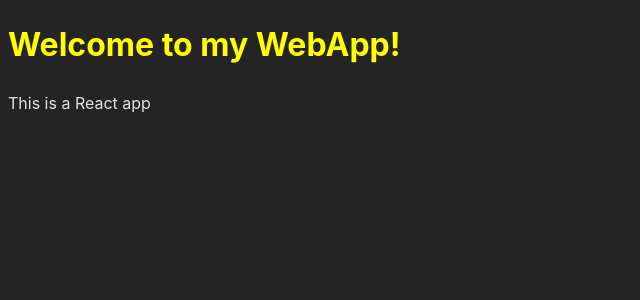
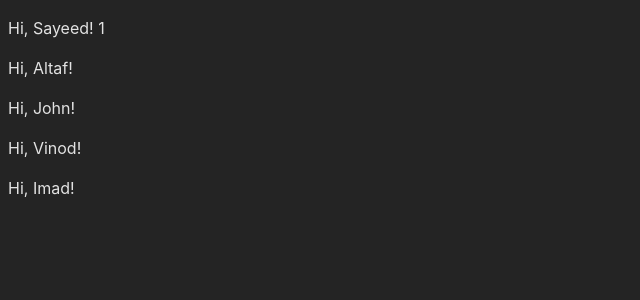
Before and after one commit to iamsayeeduddin/fsa-react-b10, a React (Vite) app: page / in a window 1280 px wide. Shown: the top 300 px of the page, without its empty margins (0-640 px from the left). Built offline with nearby package versions, Linux system fonts and the light colour scheme.

Commit message:
Comp and Props

```diff
--- a/src/App.jsx
+++ b/src/App.jsx
@@ -1,19 +1,15 @@
-import React from "react";
+import Greeting from "./components/Greeting";
 
 function App() {
-  // return (
-  //   <>
-  //     <h1 style="color: 'yellow'">Welcome to my WebApp!</h1>
-  //     <p>This is a React app</p>
-  //   </>
-  // );
-
-  const h1 = React.createElement("h1", { style: { color: "yellow" } }, "Welcome to my WebApp!");
-  const p = React.createElement("p", {}, "This is a React app");
-  const div = React.createElement("div", {}, [h1, p]);
-  return div;
+  return (
+    <>
+      <Greeting name="Sayeed" pos="1" />
+      <Greeting name="Altaf" />
+      <Greeting name="John" />
+      <Greeting name="Vinod" />
+      <Greeting name="Imad" />
+    </>
+  );
 }
 
 export default App;
-
-export const PI = 3.14;
--- /dev/null
+++ b/src/components/Greeting.jsx
@@ -0,0 +1,10 @@
+/* eslint-disable react/prop-types */
+function Greeting({ name, pos }) {
+  return (
+    <p className="sayeed">
+      Hi, {name}! {pos ? pos : ""}
+    </p>
+  );
+}
+
+export default Greeting;
--- a/src/main.jsx
+++ b/src/main.jsx
@@ -1,9 +1,8 @@
 import { StrictMode } from "react";
 import { createRoot } from "react-dom/client";
-import App, { PI } from "./App.jsx";
+import App from "./App.jsx";
 import "./index.css";
 
-console.log(PI);
 createRoot(document.getElementById("root")).render(
   <StrictMode>
     <App />
```
